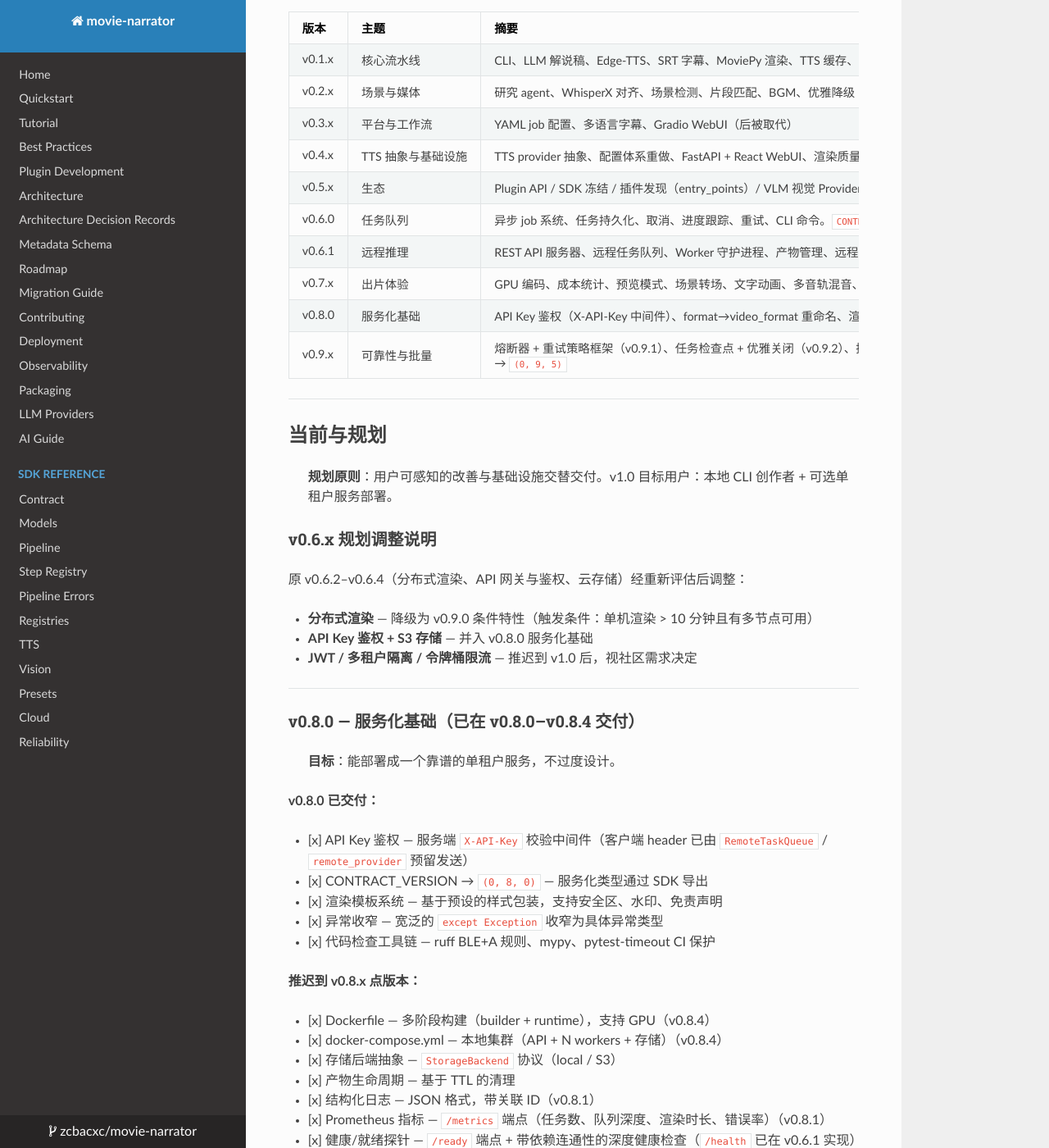
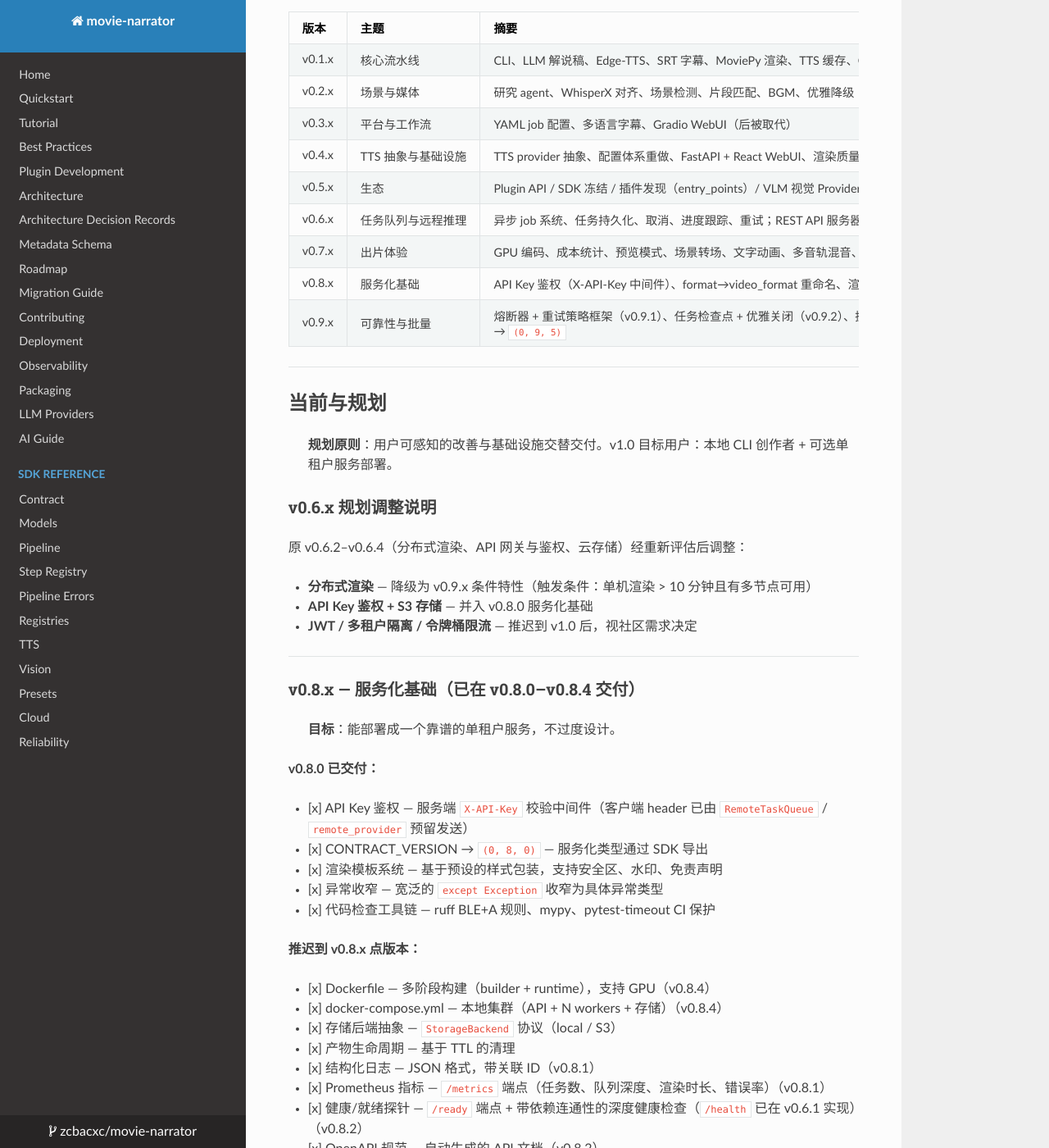
Before and after one commit to zcbacxc/movie-narrator, an MkDocs documentation site: the page built from docs/ROADMAP.zh-CN.md, in a window 1280 px wide and 1400 px high, scrolled down 305 px. Shown: the whole window at 82% size. Built offline with MkDocs 1.6.1, drawn with Linux system fonts in a browser that asks for light colours; nearby versions of some CDN libraries; a script that is not in the unit is left out; some of the changed text lies outside the part shown.

Commit message:
docs: doc compliance fixes (roadmap version scheme, SECURITY zh, changelog pure-English, plugin zh parity)

```diff
--- a/docs/ROADMAP.zh-CN.md
+++ b/docs/ROADMAP.zh-CN.md
@@ -14,10 +14,9 @@
 | v0.3.x | 平台与工作流 | YAML job 配置、多语言字幕、Gradio WebUI（后被取代） |
 | v0.4.x | TTS 抽象与基础设施 | TTS provider 抽象、配置体系重做、FastAPI + React WebUI、渲染质量、手工 QA 通过、匹配智能、效果组合、契约层 |
 | v0.5.x | 生态 | Plugin API / SDK 冻结 / 插件发现（entry_points）/ VLM 视觉 Provider / 叙事预设（3 种风格）/ 场景过滤 / WebUI 拆分 / 叙事与音频质量 / 字幕 QA / 全链路 QA 仪表盘。`CONTRACT_VERSION` → `(0, 5, 1)` |
-| v0.6.0 | 任务队列 | 异步 job 系统、任务持久化、取消、进度跟踪、重试、CLI 命令。`CONTRACT_VERSION` → `(0, 6, 0)` |
-| v0.6.1 | 远程推理 | REST API 服务器、远程任务队列、Worker 守护进程、产物管理、远程 Provider 代理、CLI 命令。`CONTRACT_VERSION` → `(0, 6, 1)` |
+| v0.6.x | 任务队列与远程推理 | 异步 job 系统、任务持久化、取消、进度跟踪、重试；REST API 服务器、远程任务队列、Worker 守护进程、产物管理、远程 Provider 代理。`CONTRACT_VERSION` → `(0, 6, 1)` |
 | v0.7.x | 出片体验 | GPU 编码、成本统计、预览模式、场景转场、文字动画、多音轨混音、安全加固。`CONTRACT_VERSION` → `(0, 7, 2)` |
-| v0.8.0 | 服务化基础 | API Key 鉴权（X-API-Key 中间件）、format→video_format 重命名、渲染模板系统（预设样式+安全区）、异常收窄（45 处宽泛捕获→具体类型）、ruff/mypy 代码检查工具链 + pytest-timeout、队列死锁修复。`CONTRACT_VERSION` → `(0, 8, 0)` |
+| v0.8.x | 服务化基础 | API Key 鉴权（X-API-Key 中间件）、format→video_format 重命名、渲染模板系统（预设样式+安全区）、异常收窄（45 处宽泛捕获→具体类型）、ruff/mypy 代码检查工具链 + pytest-timeout、队列死锁修复。`CONTRACT_VERSION` → `(0, 8, 0)` |
 | v0.9.x | 可靠性与批量 | 熔断器 + 重试策略框架（v0.9.1）、任务检查点 + 优雅关闭（v0.9.2）、批量任务提交 + cron 定时任务（v0.9.3）、死信队列 + 条件分布式渲染（v0.9.4）、输入净化 + 安全扫描 + 集成测试 + 覆盖率门（v0.9.5）、i18n 流水线 + 本地化 TTS 语音 + Web UI 本地化（v0.9.6）。`CONTRACT_VERSION` → `(0, 9, 5)` |
 
 ---
@@ -30,13 +29,13 @@
 
 原 v0.6.2–v0.6.4（分布式渲染、API 网关与鉴权、云存储）经重新评估后调整：
 
-- **分布式渲染** — 降级为 v0.9.0 条件特性（触发条件：单机渲染 > 10 分钟且有多节点可用）
+- **分布式渲染** — 降级为 v0.9.x 条件特性（触发条件：单机渲染 > 10 分钟且有多节点可用）
 - **API Key 鉴权 + S3 存储** — 并入 v0.8.0 服务化基础
 - **JWT / 多租户隔离 / 令牌桶限流** — 推迟到 v1.0 后，视社区需求决定
 
 ---
 
-### v0.8.0 — 服务化基础（已在 v0.8.0–v0.8.4 交付）
+### v0.8.x — 服务化基础（已在 v0.8.0–v0.8.4 交付）
 
 > **目标**：能部署成一个靠谱的单租户服务，不过度设计。
 
@@ -59,7 +58,7 @@
 - [x] 健康/就绪探针 — `/ready` 端点 + 带依赖连通性的深度健康检查（`/health` 已在 v0.6.1 实现）（v0.8.2）
 - [x] OpenAPI 规范 — 自动生成的 API 文档（v0.8.2）
 
-### v0.9.0 — 可靠性与批量（已在 v0.9.1–v0.9.4 交付）
+### v0.9.x — 可靠性与批量（已在 v0.9.1–v0.9.4 交付）
 
 > **目标**：长时间运行不丢任务，批量出片有调度。
 
```
Also changed, not shown: CHANGELOG.md (+3 -3 lines), SECURITY.md (+3 -0 lines), SECURITY.zh-CN.md (added, +41 -0 lines), docs/DEPLOYMENT.md (+3 -2 lines), docs/DEPLOYMENT.zh-CN.md (+3 -2 lines), docs/PLUGIN_DEVELOPMENT.zh-CN.md (+11 -0 lines), docs/ROADMAP.md (+5 -6 lines).
